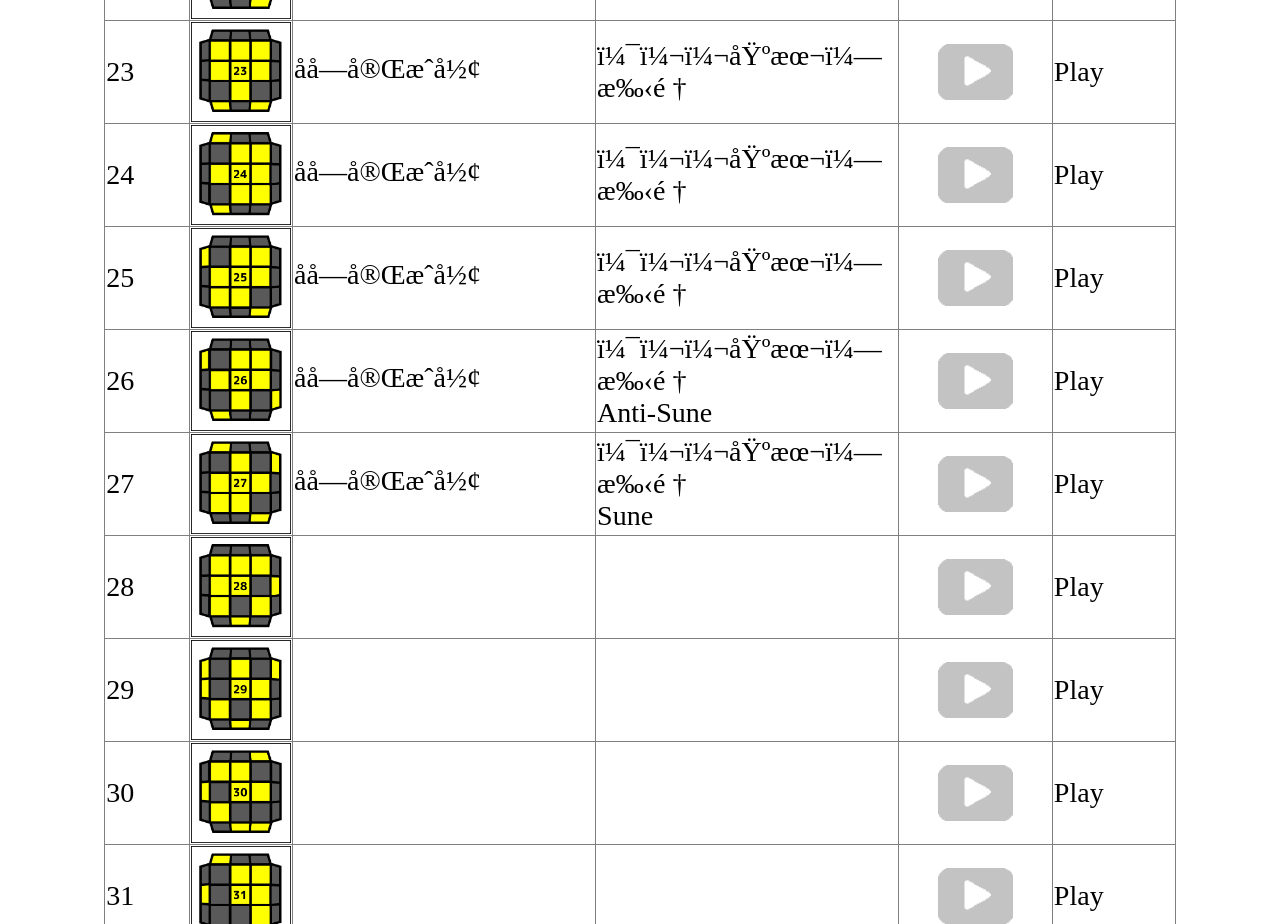
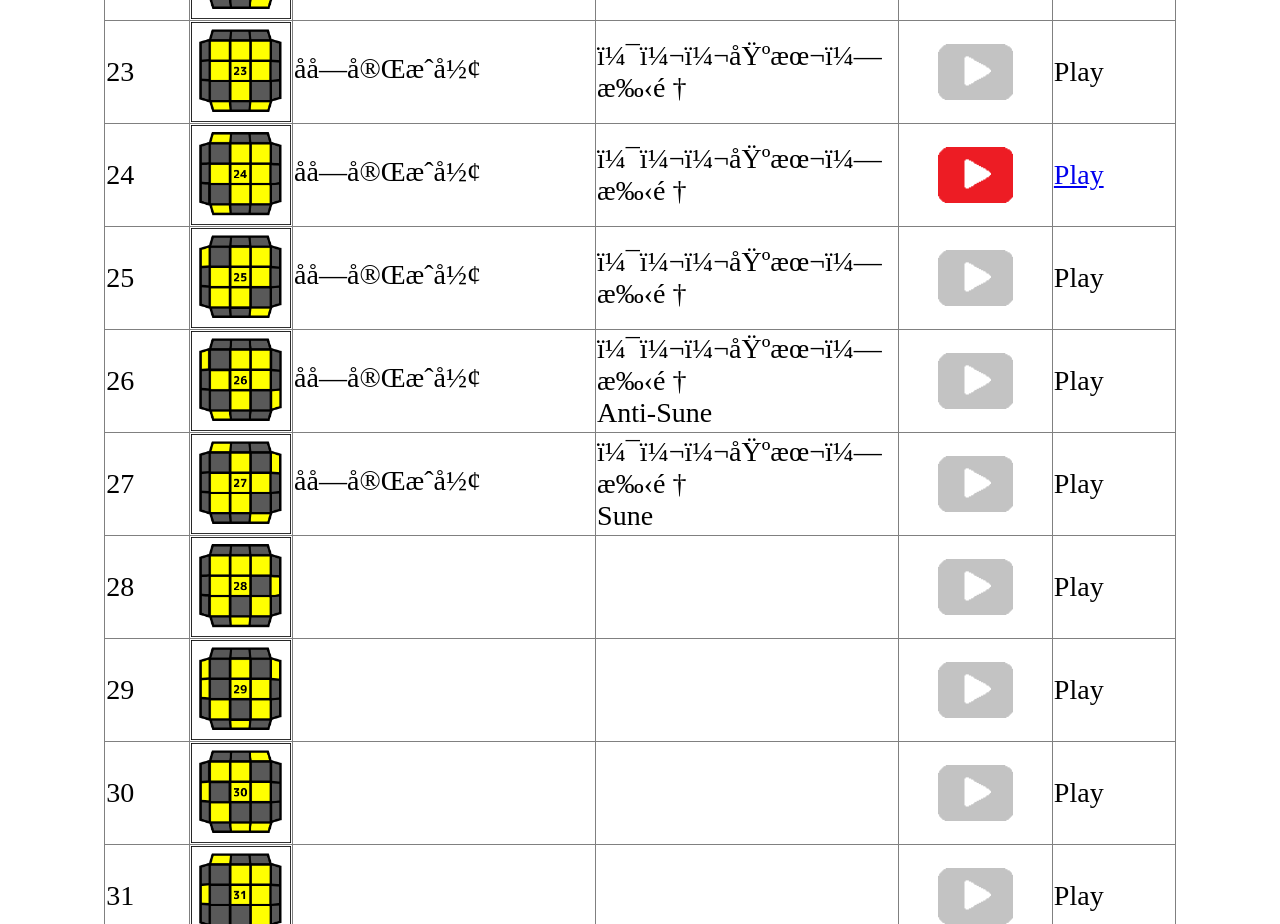
Before and after one commit to YouCuber/oll, a plain HTML site: page index.html in a window 1280 px wide. Shown: the part 2414-3338 px from the top of the page. Drawn offline with Linux system fonts and the light colour scheme.

Commit message:
24番号更新

```diff
--- a/index.html
+++ b/index.html
@@ -364,9 +364,9 @@ Play
 <td class="event" data-hoge="24"><img src="images/24.png" width="100" height="100"/></td>
 <td width="300">十字完成形</td>
 <td width="300">ＯＬＬ基本７手順</td>
-<td align="center"><img width="50%" src="images/non_play_button.png"></a></td>
+<td align="center"><img width="50%" src="images/play_button.png"></a></td>
 <td align="left">
-Play
+<a href="https://youcuber.github.io/tools/alg.cubing.net-2018-12-16/?view=fullscreen&type=alg&stage=OLL&alg=r_U_R-_U-r-F_R_F-" target="_anime">Play</a>
 </td>
 </tr>
 
```
